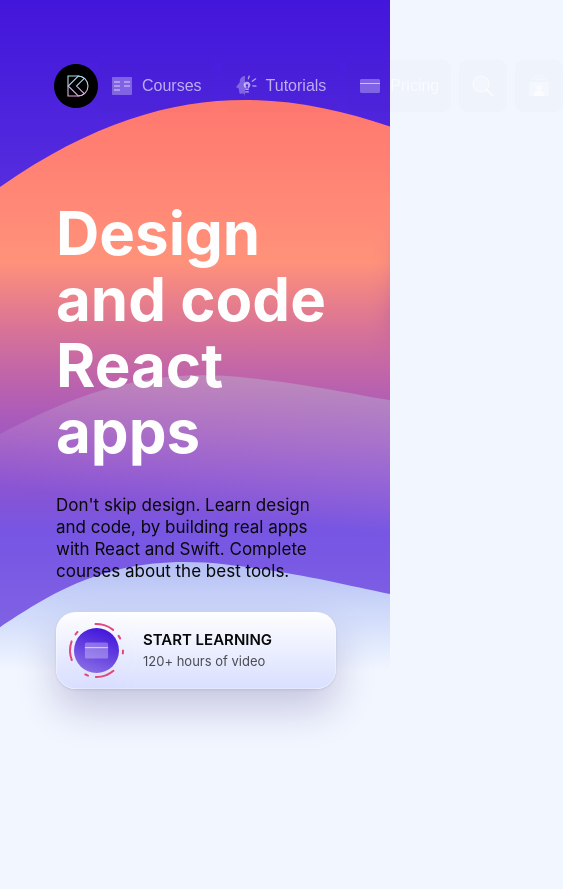
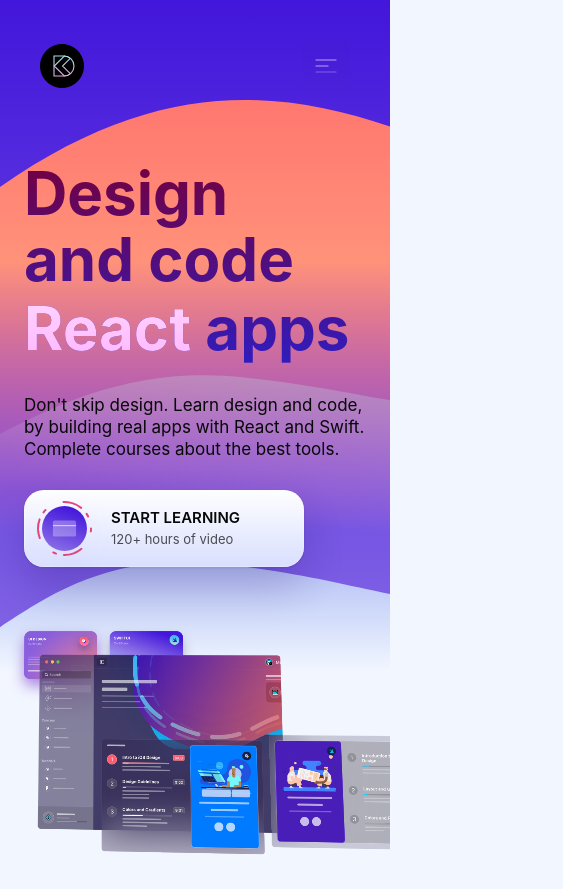
Before and after one commit to algoritmau/designcodeweb, a Gatsby site: page / in a window 390 px wide. Shown: the whole page, 563 px wide, since content can reach past the window. Built offline with nearby package versions, Linux system fonts and the light colour scheme; Gatsby itself is replaced by a stand-in of ours.

Commit message:
adjust for responsiveness

```diff
--- a/src/components/animations/MockupAnimation.js
+++ b/src/components/animations/MockupAnimation.js
@@ -16,6 +16,16 @@
 const Wrapper = styled.div`
   position: relative;
   perspective: 1000;
+
+  @media (max-width: 768px) {
+    transform: scale(0.8);
+    transform-origin: left;
+  }
+
+  @media (max-width: 450px) {
+    transform: scale(0.4);
+    transform-origin: left;
+  }
 
   * {
     transition: var(--transition);
@@ -59,6 +69,11 @@
     border-radius: 16px;
     transform: rotateY(332deg) rotateX(12deg);
     transform-origin: bottom left;
+
+    @media (max-width: 768px) {
+      transform: rotateY(358deg) rotateX(4deg);
+      transform-origin: left;
+    }
   }
 
   .mockup--1 {
--- a/src/components/backgrounds/WaveBackground.js
+++ b/src/components/backgrounds/WaveBackground.js
@@ -27,6 +27,10 @@
 const Wave = styled.img`
   position: absolute;
   z-index: -1;
+
+  @media (min-width: 1440px) {
+    width: 100%;
+  }
 `
 
 export default WaveBackground
--- a/src/components/layout/Header.js
+++ b/src/components/layout/Header.js
@@ -33,6 +33,15 @@
           />
         ))}
       </NavWrapper>
+      <HamburgerWrapper>
+        <NavItemButton
+          to=""
+          imgSrc="/images/icons/hamburger.svg"
+          imgAlt="hamburger"
+          title=""
+          onClick={event => handleAccountClick(event)}
+        />
+      </HamburgerWrapper>
       <MenuTooltip isOpen={isOpen} />
     </HeaderWrapper>
   )
@@ -46,6 +55,11 @@
   display: flex;
   justify-content: space-between;
   align-items: center;
+
+  @media (max-width: 450px) {
+    padding: 0 4rem;
+    top: 4rem;
+  }
 `
 
 const NavWrapper = styled.nav`
@@ -53,6 +67,20 @@
   align-items: center;
   justify-content: center;
   gap: 0.8rem;
+
+  a {
+    display: none;
+  }
+`
+
+const HamburgerWrapper = styled.div`
+  display: none;
+
+  @media (max-width: 768px) {
+    display: flex;
+    justify-content: center;
+    align-items: center;
+  }
 `
 
 export default Header
--- a/src/components/sections/HeroSection.js
+++ b/src/components/sections/HeroSection.js
@@ -17,7 +17,7 @@
           <Title>
             Design
             <br />
-            and code React apps
+            and code <span>React</span> apps
           </Title>
           <Description>
             Don't skip design. Learn design and code, by building real apps with
@@ -59,6 +59,15 @@
   display: grid;
   grid-template-columns: auto 1fr;
   gap: 64px;
+
+  @media (max-width: 720px) {
+    grid-template-columns: auto;
+    padding: 160px 40px 240px 40px;
+  }
+
+  @media (max-width: 450px) {
+    padding: 160px 24px 240px 24px;
+  }
 `
 
 const TextWrapper = styled.div`
@@ -86,6 +95,19 @@
 
 const Title = styled(H1)`
   color: ${themes.dark.text1};
+  background: linear-gradient(180deg, #730040 0%, #301cbe 100%);
+  -webkit-background-clip: text;
+  background-clip: text;
+  -webkit-text-fill-color: transparent;
+  color: transparent;
+
+  span {
+    background: linear-gradient(180deg, #ffd7ff 0%, #ffb6ff 100%);
+    -webkit-background-clip: text;
+    background-clip: text;
+    -webkit-text-fill-color: transparent;
+    color: transparent;
+  }
 `
 
 const Description = styled(MediumText)``
```
